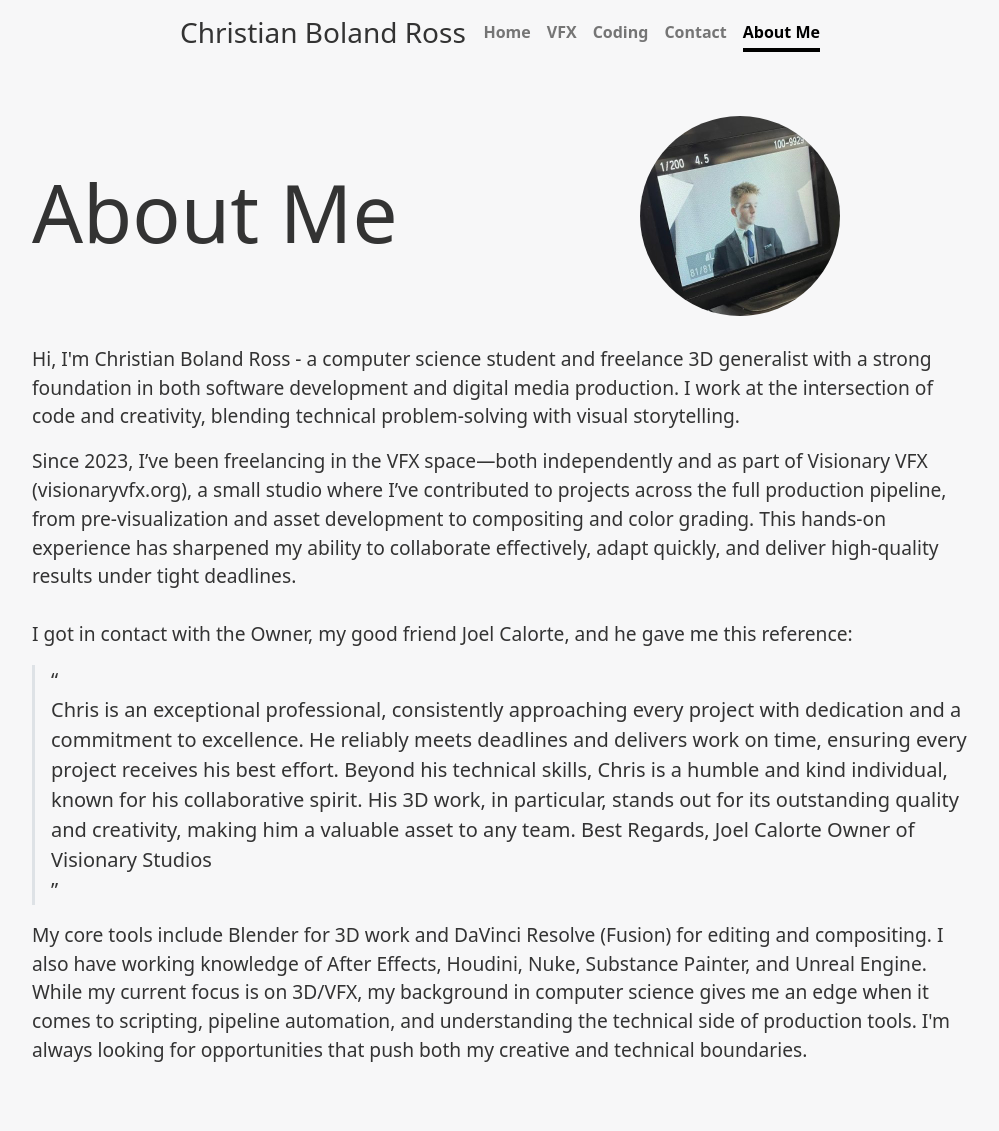
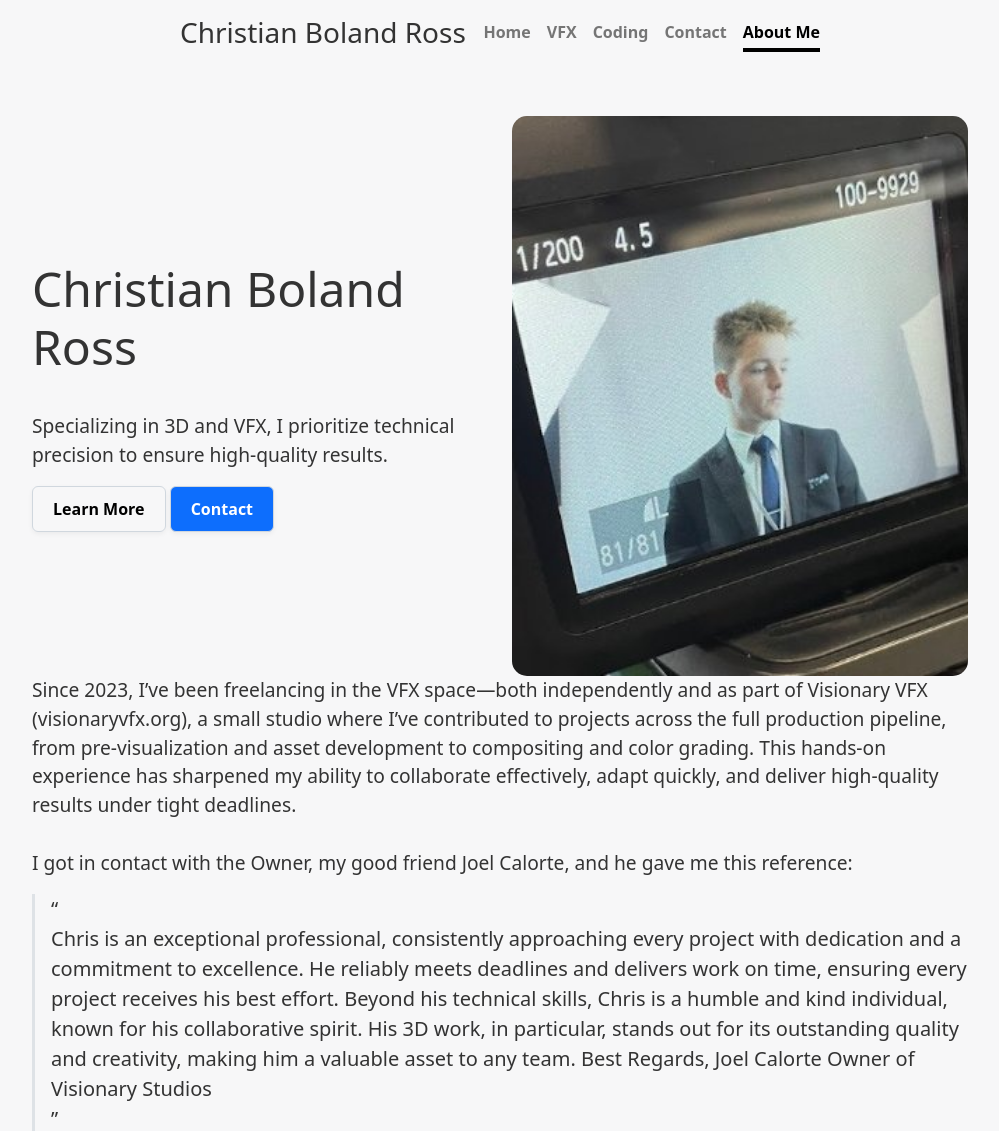
Before and after one commit to craqvfx/VFX-Portfolio-using-Flask, a Flask app: page /about_me in a window 1280 px wide. Shown: the top 1131 px of the page, without its empty margins (140-1139 px from the left). Run offline with Flask 3, Linux system fonts and the light colour scheme; some libraries are stand-ins or nearby versions.

Commit message:
Updates About Me to have first tab of figma design

```diff
--- a/static/styles.css
+++ b/static/styles.css
@@ -11,6 +11,7 @@
   --nav-link-active-color: #000000;
   --footer-text: #000000;
   --footer-link: #6c757d;
+  --cta-blue: #0d6efd;
 }
 
 .dark-mode {
@@ -349,10 +350,10 @@ html {
     opacity: 1;
     background-color: var(--bg-color, white);
     color: var(--color, black);
-    border-color: var(--glow-color, #3fb950);
-    box-shadow: inset 0 0 10px var(--glow-color, rgba(63, 185, 80, 0.4)),
-                0 0 24px var(--glow-color, rgba(63, 185, 80, 0.6)),
-                0 0 20px var(--glow-color, rgba(63, 185, 80, 0.4));
+    border-color: var(--glow-color, var(--github-blue));
+    box-shadow: inset 0 0 10px var(--glow-color, var(--github-blue)),
+                0 0 24px var(--glow-color, var(--github-blue)),
+                0 0 20px var(--glow-color, var(--github-blue));
     transform: scale(1.05);
 }
 
--- a/templates/about_me.html
+++ b/templates/about_me.html
@@ -9,26 +9,38 @@ Learn about Christian Boland Ross – a creative technologist combining VFX, cod
 {% endblock %}
 
 {% block main %}
-    <div class="container py-5">
+    <div class="container py-5" >
       <div class="row align-items-center">
         <!-- Left Column: Name -->
         <div class="col-md-6">
-              <h1 style="font-size: 5rem;">About Me</h1>
+            <h1 style="font-size: 3rem;">Christian Boland Ross</h1>
+            <p style="font-size: 1.2rem; color: #333;">
+                <br>
+                Specializing in 3D and VFX, I prioritize technical precision to ensure high-quality results.
+                <!--Hi, I'm Christian Boland Ross - a computer science student and freelance 3D generalist with a strong foundation in both software development and digital media production.
+                I work at the intersection of code and creativity, blending technical problem-solving with visual storytelling.-->
+            </p>
+
+            <div class="button-container" style="margin: 0;">
+                <a class="white-btn" href="contact" style="color: black; background-color: transparent;">Learn More</a>
+                <a class="white-btn" href="contact" style="color: #ffffff; background-color: var(--cta-blue);">Contact</a>
+            </div>
         </div>
 
         <!-- Right Column: Circular Picture -->
         <div class="col-md-6 text-center">
-              <img src="static/media/headshot.jpg" alt="Christian Boland Ross" class="img-fluid rounded-circle" style="width: 200px; height: 200px; object-fit: cover;">
+            <img
+                src="static/media/headshot.jpg"
+                alt="Christian Boland Ross"
+                class="img-fluid"
+                style="width: 35rem; height: 35rem; object-fit: cover; border-radius: 15px;"
+            >
         </div>
     </div>
 
     <div class="row">
         <div class="col-12">
-              <p style="font-size: 1.2rem; color: #333;">
-                <br>
-                  Hi, I'm Christian Boland Ross - a computer science student and freelance 3D generalist with a strong foundation in both software development and digital media production.
-                  I work at the intersection of code and creativity, blending technical problem-solving with visual storytelling.
-              </p>
+
             <p style="font-size: 1.2rem; color: #333;">
                 Since 2023, I’ve been freelancing in the VFX space—both independently and as part of Visionary VFX (visionaryvfx.org), a small studio where I’ve contributed to projects across the full production pipeline, from pre-visualization and asset development to compositing and color grading.
                 This hands-on experience has sharpened my ability to collaborate effectively, adapt quickly, and deliver high-quality results under tight deadlines.
@@ -36,6 +48,7 @@ Learn about Christian Boland Ross – a creative technologist combining VFX, cod
                 I got in contact with the Owner, my good friend Joel Calorte, and he gave me this reference:
             <br>
             </p>
+
             <blockquote class="blockquote ps-3 border-start border-3">
                 “
                 <br>
@@ -50,12 +63,14 @@ Learn about Christian Boland Ross – a creative technologist combining VFX, cod
                 <br>
                 ”
             </blockquote>
+
             <p style="font-size: 1.2rem; color: #333;">
                 My core tools include Blender for 3D work and DaVinci Resolve (Fusion) for editing and compositing.
                 I also have working knowledge of After Effects, Houdini, Nuke, Substance Painter, and Unreal Engine.
                 While my current focus is on 3D/VFX, my background in computer science gives me an edge when it comes to scripting, pipeline automation, and understanding the technical side of production tools.
                 I'm always looking for opportunities that push both my creative and technical boundaries.
             </p>
+
         </div>
     </div>
 </div>
```
Lines whose indentation alone changed are shown as unchanged.
